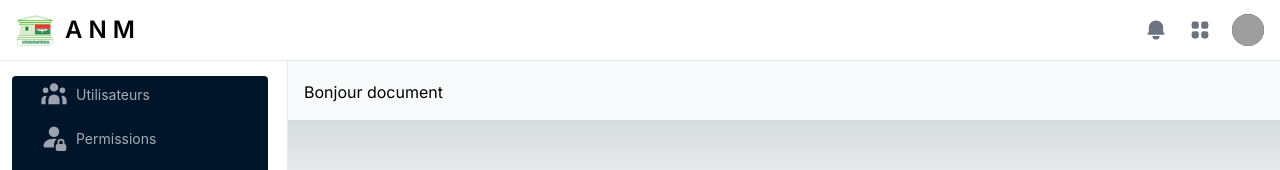
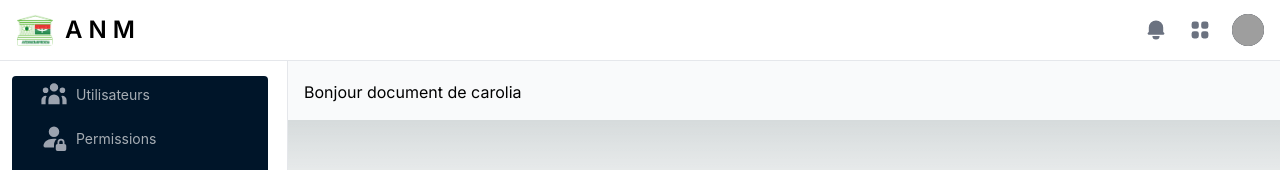
Before and after one commit to WAROL52/carolia-projet, a Next.js app: page /documents in a window 1280 px wide. Shown: the top 170 px of the page. Built offline with nearby package versions, Linux system fonts and the light colour scheme; grey boxes are pictures that could not be loaded.

Commit message:
Update page.tsx
verification de mise a jour

```diff
--- a/app/documents/page.tsx
+++ b/app/documents/page.tsx
@@ -4,5 +4,5 @@ type Props = PageComponentProps;
 
 // dossier:\documents
 export default async function Page(props: Props) {
-  return <div>Bonjour document</div>;
+  return <div>Bonjour document de carolia</div>;
 }
```
